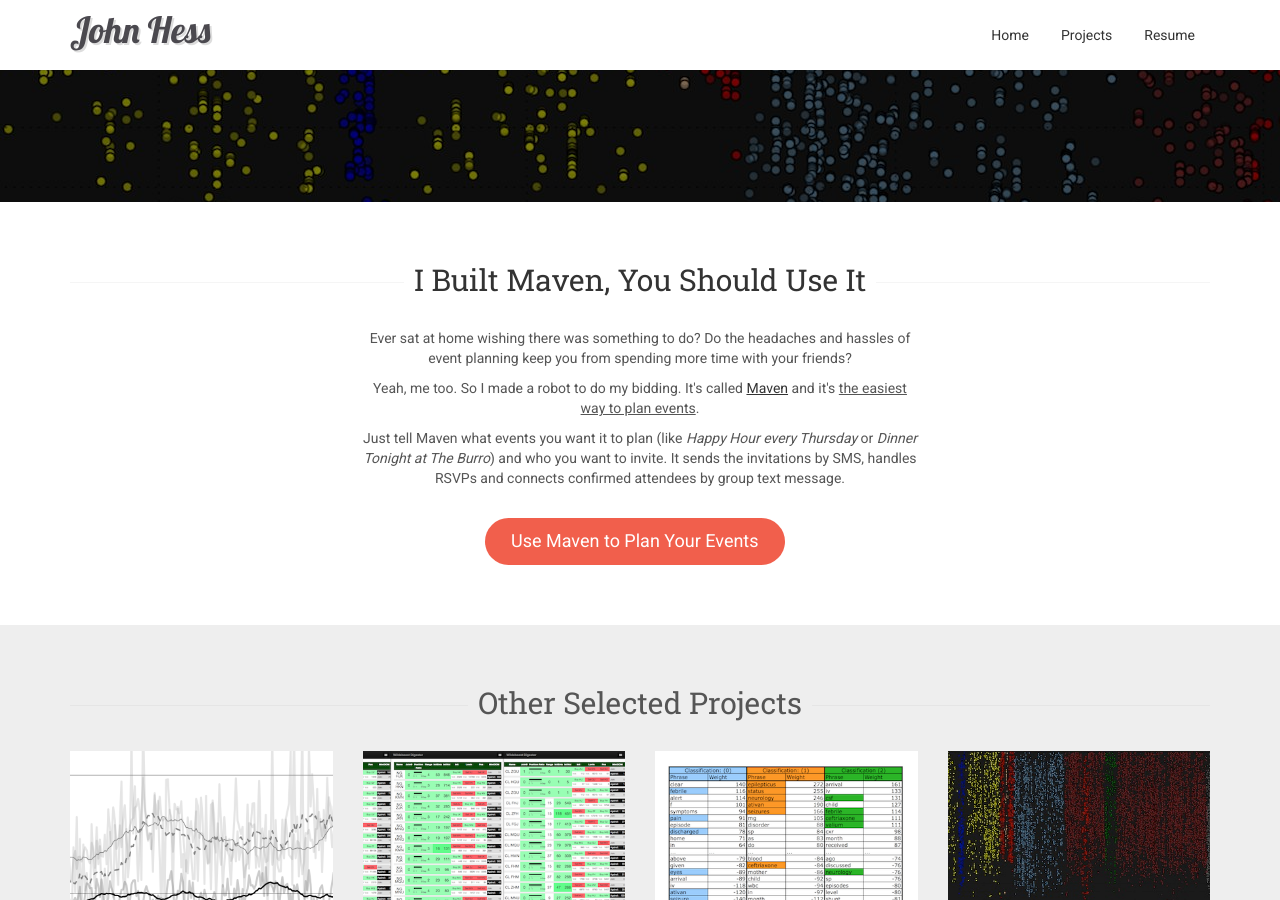
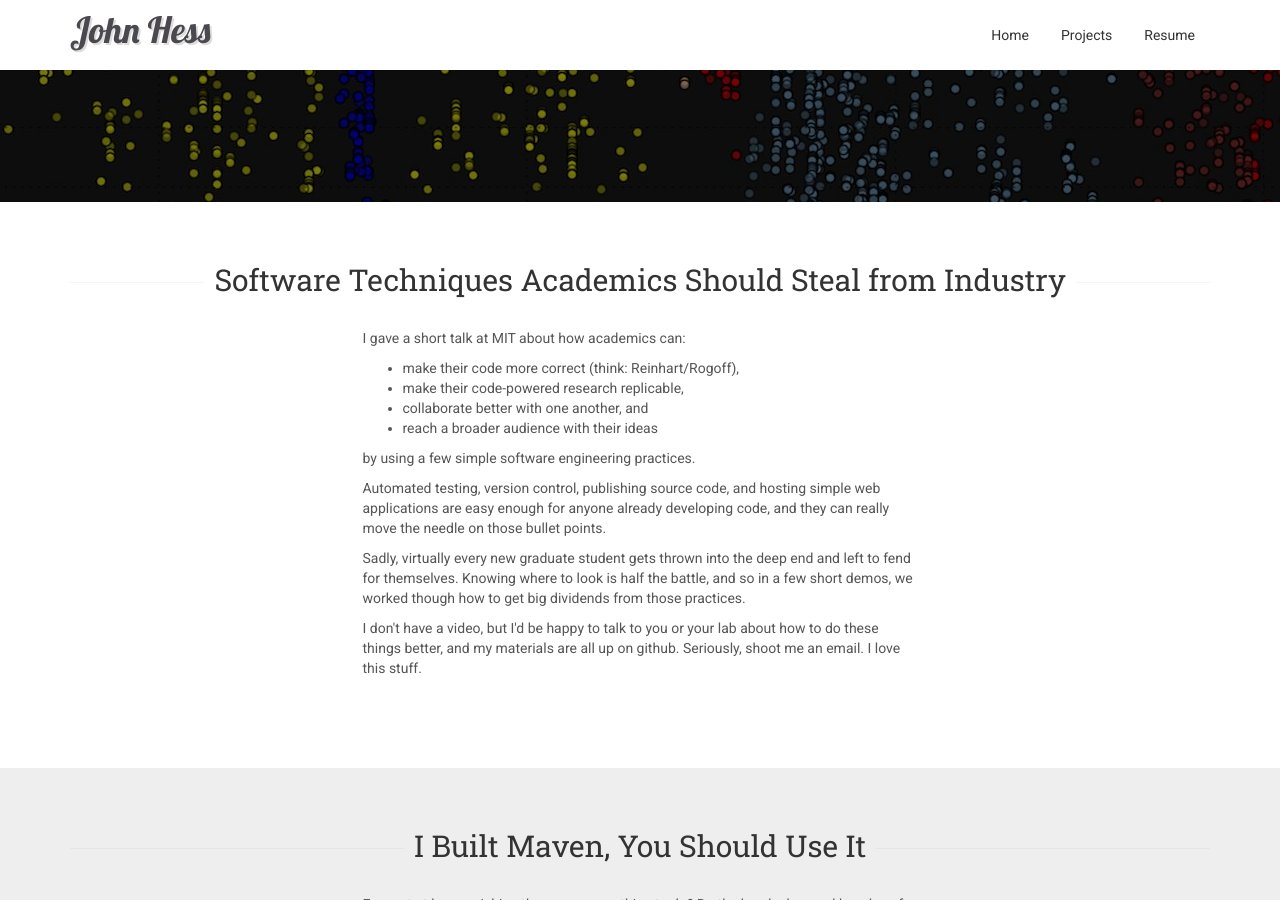
Before and after one commit to johnhess/jthess.com, a Jekyll site: the page built from projects.html, in a window 1280 px wide and 900 px high, scrolled down 218 px. Built offline with Jekyll 4.4.1, drawn with Linux system fonts in a browser that asks for light colours; a script that is not in the unit is left out.

Commit message:
add coding for academics

```diff
--- a/projects.html
+++ b/projects.html
@@ -2,7 +2,34 @@
 layout: default
 ---
 
-<section id="features" class="section section-center">
+<section id="features" class="section section">
+  <div class="container">
+    <h2 class="section-title"><span><a href='//mavenbot.com'>Software Techniques Academics Should Steal from Industry</a></span></h2>
+    <div class="row">
+
+      <div class="col-md-6 col-md-offset-3">
+        <p>I gave a short talk at MIT about how academics can:
+        <ul>
+          <li>make their code more correct (think: Reinhart/Rogoff),</li>
+          <li>make their code-powered research replicable,</li>
+          <li>collaborate better with one another, and</li>
+          <li>reach a broader audience with their ideas</li>
+        </ul>
+        by using a few simple software engineering practices.</p>
+
+        <p>Automated testing, version control, publishing source code, and hosting simple web applications are easy enough for anyone already developing code, and they can really move the needle on those bullet points.</p>
+
+        <p>Sadly, virtually every new graduate student gets thrown into the deep end and left to fend for themselves.  Knowing where to look is half the battle, and so in a few short demos, we worked though how to get big dividends from those practices.</p>
+
+        <p>I don't have a video, but I'd be happy to talk to you or your lab about how to do these things better, and my materials are all up on github.  Seriously, shoot me an email.  I love this stuff.</p>
+        <br/>
+      </div>
+
+    </div>
+  </div>
+</section>
+
+<section class="section section-hilite">
   <div class="container">
     <h2 class="section-title"><span><a href='//mavenbot.com'>I Built Maven, You Should Use It</a></span></h2>
     <div class="row">
@@ -14,7 +41,7 @@ layout: default
         <p>Yeah, me too.  So I made a robot to do my bidding.  It's called <a href='http://mavenbot.com'><u>Maven</u></a> and it's <u>the easiest way to plan events</u>.</p>
         <p>Just tell Maven what events you want it to plan (like <em>Happy Hour every Thursday</em> or <em>Dinner Tonight at The Burro</em>) and who you want to invite.  It sends the invitations by SMS, handles RSVPs and connects confirmed attendees by group text message.</p>
         <br/>
-        <div class="main-action">
+        <div class="main-action text-center">
           <a href="http://mavenbot.com" class="btn btn-lg btn-danger">Use Maven to Plan Your Events</a>&nbsp;&nbsp;&nbsp;
         </div>
       </div>
@@ -25,7 +52,7 @@ layout: default
   </div>
 </section>
 
-<section id="portfolio" class="section section-portfolio section-hilite">
+<section id="portfolio" class="section section-portfolio">
   <div class="container">
     <h2 class="section-title"><span>Other Selected Projects</span></h2>
 
```
